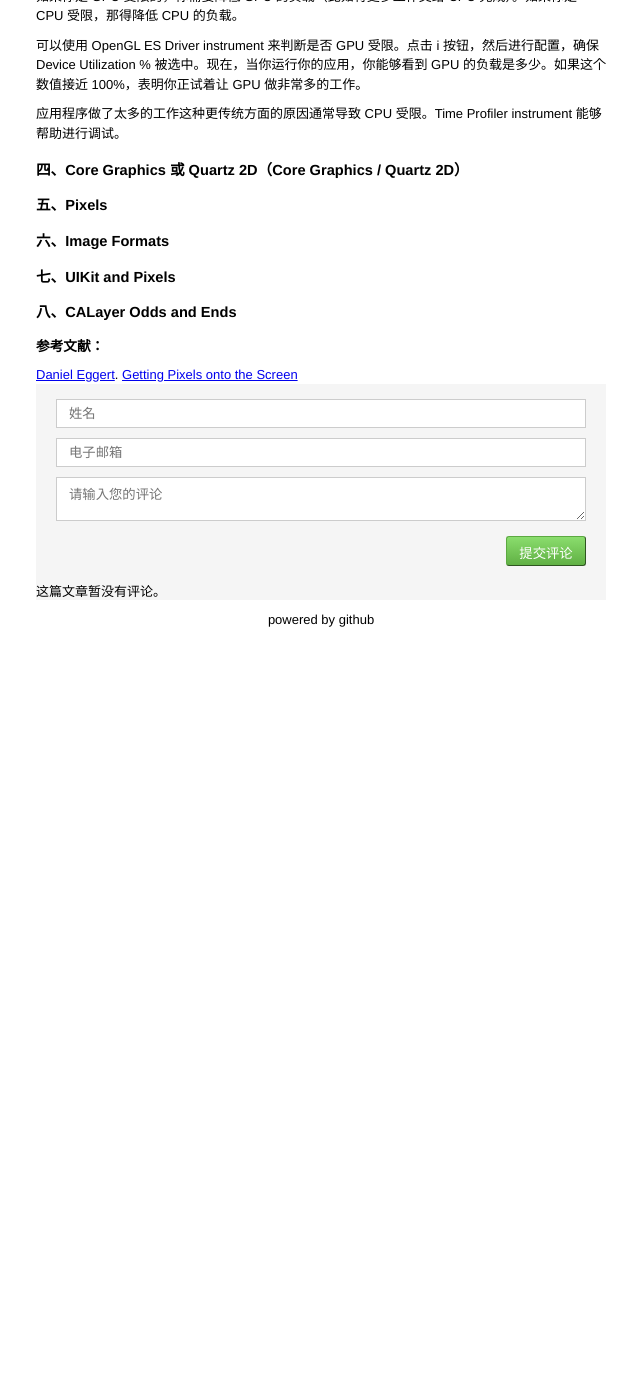
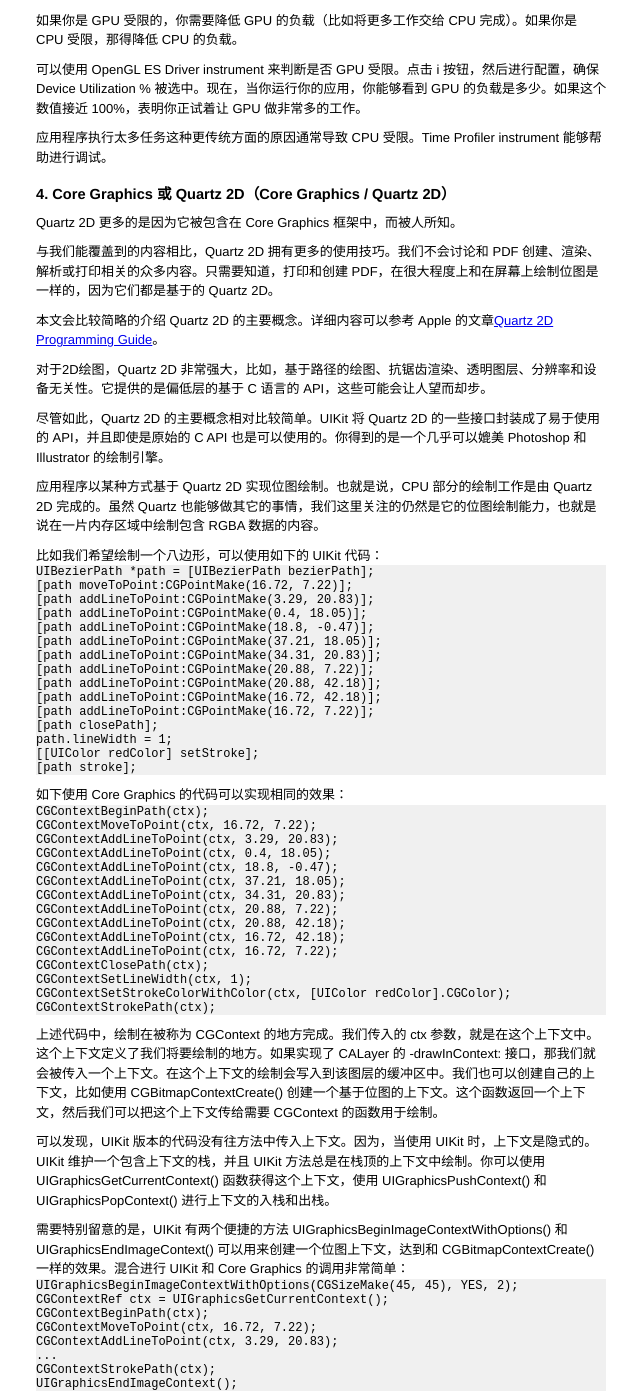
Before and after one commit to rob2468/rob2468.github.io, a Jekyll site: the page built from _posts/2018-01-14-Getting-Pixels-onto-the-Screen-translation.md, in a window 1280 px wide and 1400 px high, scrolled down 5217 px. Shown: the whole window, without its empty margins (319-959 px from the left). Built offline with Jekyll 4.4.1, drawn with Linux system fonts in a browser that asks for light colours; nearby versions of some CDN libraries; before the commit the page ends 5847 px from its top, so only the background shows below that; some of the changed text lies outside the part shown.

Commit message:
update post 2018-01-14 in _posts, finish "Core Graphics / Quartz 2D" section translation

```diff
--- a/_posts/2018-01-14-Getting-Pixels-onto-the-Screen-translation.md
+++ b/_posts/2018-01-14-Getting-Pixels-onto-the-Screen-translation.md
@@ -13,7 +13,7 @@
 
 将内容显示到屏幕上，有许多方式可以实现。这个过程包含许多框架，依靠许多函数和方法的组合实现。本文讨论该过程的底层原理。当你需要考虑相关性能问题时，本文内容能够帮助挑选最优的 API。本文研究的对象是 iOS 系统，不过其中大部分内容也适用于 OS X。
 
-<h2 id="section_1">一、图形栈（Graphics Stack）</h2>
+<h2 id="section_1">1. 图形栈（Graphics Stack）</h2>
 
 内容显示到屏幕的过程有许多工作。但当内容显示到屏幕上后，当前的结构就很简单，每个像素都是由3个颜色单元组成：红色、绿色和蓝色。屏幕上某个像素点显示了特定颜色，本质上就是，组成该像素的红绿蓝这3个颜色单元被使用特定亮度点亮。在 iPhone 5上，屏幕有 1,136×640 = 727,040 个像素，因此有 2,181,120 个颜色单元。在拥有视网膜显示屏的 15" MacBook Pro 上，这个数值超过一千五百万。整个显示系统的软硬件通力合作，确保每个颜色单元使用了正确的亮度点亮。当你滑动视图时，百万数量级的亮点必须每秒钟更新60次。这是一个巨大的工作量。
 
@@ -47,7 +47,7 @@
 
 上文描述了目前为止遇到的复杂问题，后面本文深入讲述其中涉及的技术。
 
-<h2 id="section_2">二、合成（Compositing）</h2>
+<h2 id="section_2">2. 合成（Compositing）</h2>
 
 合成是图像领域的术语，描述的是不同的位图是如何整合在一起并最终形成屏幕上看到的图像。从许多方面来看，这件事情是如此显而易见，以至于我们很容易忽略其中的复杂程度和计算。
 
@@ -126,7 +126,7 @@
 
 如果你的最终方案需要将 shouldRasterize 设为 YES，记住同时将 rasterizationScale 设为 contentScale。
 
-<h2 id="section_3">三、Core Animation & OpenGL ES</h2>
+<h2 id="section_3">3. Core Animation & OpenGL ES</h2>
 
 顾名思义，Core Animation 就是用于让屏幕上的东西动起来。但是，我们会基本上跳过关于动画的讨论，而着重于绘制。需要知道的是，Core Animation 使你能够做非常高效的渲染，因此，你能够在每秒60帧的条件下进行动画。
 
@@ -150,18 +150,111 @@
 
 可以使用 OpenGL ES Driver instrument 来判断是否 GPU 受限。点击 i 按钮，然后进行配置，确保 Device Utilization % 被选中。现在，当你运行你的应用，你能够看到 GPU 的负载是多少。如果这个数值接近 100%，表明你正试着让 GPU 做非常多的工作。
 
-应用程序做了太多的工作这种更传统方面的原因通常导致 CPU 受限。Time Profiler instrument 能够帮助进行调试。
+应用程序执行太多任务这种更传统方面的原因通常导致 CPU 受限。Time Profiler instrument 能够帮助进行调试。
 
-<h2 id="section_4">四、Core Graphics 或 Quartz 2D（Core Graphics / Quartz 2D）</h2>
+<h2 id="section_4">4. Core Graphics 或 Quartz 2D（Core Graphics / Quartz 2D）</h2>
+
+Quartz 2D 更多的是因为它被包含在 Core Graphics 框架中，而被人所知。
+
+与我们能覆盖到的内容相比，Quartz 2D 拥有更多的使用技巧。我们不会讨论和 PDF 创建、渲染、解析或打印相关的众多内容。只需要知道，打印和创建 PDF，在很大程度上和在屏幕上绘制位图是一样的，因为它们都是基于的 Quartz 2D。
+
+本文会比较简略的介绍 Quartz 2D 的主要概念。详细内容可以参考 Apple 的文章<a href="https://developer.apple.com/library/mac/#documentation/GraphicsImaging/Conceptual/drawingwithquartz2d/Introduction/Introduction.html" target="_blank">Quartz 2D Programming Guide</a>。
+
+对于2D绘图，Quartz 2D 非常强大，比如，基于路径的绘图、抗锯齿渲染、透明图层、分辨率和设备无关性。它提供的是偏低层的基于 C 语言的 API，这些可能会让人望而却步。
+
+尽管如此，Quartz 2D 的主要概念相对比较简单。UIKit 将 Quartz 2D 的一些接口封装成了易于使用的 API，并且即使是原始的 C API 也是可以使用的。你得到的是一个几乎可以媲美 Photoshop 和 Illustrator 的绘制引擎。
+
+应用程序以某种方式基于 Quartz 2D 实现位图绘制。也就是说，CPU 部分的绘制工作是由 Quartz 2D 完成的。虽然 Quartz 也能够做其它的事情，我们这里关注的仍然是它的位图绘制能力，也就是说在一片内存区域中绘制包含 RGBA 数据的内容。
+
+比如我们希望绘制一个八边形，可以使用如下的 UIKit 代码：
+
+<div class="code"><pre><code>UIBezierPath *path = [UIBezierPath bezierPath];
+[path moveToPoint:CGPointMake(16.72, 7.22)];
+[path addLineToPoint:CGPointMake(3.29, 20.83)];
+[path addLineToPoint:CGPointMake(0.4, 18.05)];
+[path addLineToPoint:CGPointMake(18.8, -0.47)];
+[path addLineToPoint:CGPointMake(37.21, 18.05)];
+[path addLineToPoint:CGPointMake(34.31, 20.83)];
+[path addLineToPoint:CGPointMake(20.88, 7.22)];
+[path addLineToPoint:CGPointMake(20.88, 42.18)];
+[path addLineToPoint:CGPointMake(16.72, 42.18)];
+[path addLineToPoint:CGPointMake(16.72, 7.22)];
+[path closePath];
+path.lineWidth = 1;
+[[UIColor redColor] setStroke];
+[path stroke];
+</code></pre></div>
+
+如下使用 Core Graphics 的代码可以实现相同的效果：
+
+<div class="code"><pre><code>CGContextBeginPath(ctx);
+CGContextMoveToPoint(ctx, 16.72, 7.22);
+CGContextAddLineToPoint(ctx, 3.29, 20.83);
+CGContextAddLineToPoint(ctx, 0.4, 18.05);
+CGContextAddLineToPoint(ctx, 18.8, -0.47);
+CGContextAddLineToPoint(ctx, 37.21, 18.05);
+CGContextAddLineToPoint(ctx, 34.31, 20.83);
+CGContextAddLineToPoint(ctx, 20.88, 7.22);
+CGContextAddLineToPoint(ctx, 20.88, 42.18);
+CGContextAddLineToPoint(ctx, 16.72, 42.18);
+CGContextAddLineToPoint(ctx, 16.72, 7.22);
+CGContextClosePath(ctx);
+CGContextSetLineWidth(ctx, 1);
+CGContextSetStrokeColorWithColor(ctx, [UIColor redColor].CGColor);
+CGContextStrokePath(ctx);
+</code></pre></div>
+
+上述代码中，绘制在被称为 CGContext 的地方完成。我们传入的 ctx 参数，就是在这个上下文中。这个上下文定义了我们将要绘制的地方。如果实现了 CALayer 的 -drawInContext: 接口，那我们就会被传入一个上下文。在这个上下文的绘制会写入到该图层的缓冲区中。我们也可以创建自己的上下文，比如使用 CGBitmapContextCreate() 创建一个基于位图的上下文。这个函数返回一个上下文，然后我们可以把这个上下文传给需要 CGContext 的函数用于绘制。
+
+可以发现，UIKit 版本的代码没有往方法中传入上下文。因为，当使用 UIKit 时，上下文是隐式的。UIKit 维护一个包含上下文的栈，并且 UIKit 方法总是在栈顶的上下文中绘制。你可以使用 UIGraphicsGetCurrentContext() 函数获得这个上下文，使用 UIGraphicsPushContext() 和 UIGraphicsPopContext() 进行上下文的入栈和出栈。
+
+需要特别留意的是，UIKit 有两个便捷的方法 UIGraphicsBeginImageContextWithOptions() 和 UIGraphicsEndImageContext() 可以用来创建一个位图上下文，达到和 CGBitmapContextCreate() 一样的效果。混合进行 UIKit 和 Core Graphics 的调用非常简单：
+
+<div class="code"><pre><code>UIGraphicsBeginImageContextWithOptions(CGSizeMake(45, 45), YES, 2);
+CGContextRef ctx = UIGraphicsGetCurrentContext();
+CGContextBeginPath(ctx);
+CGContextMoveToPoint(ctx, 16.72, 7.22);
+CGContextAddLineToPoint(ctx, 3.29, 20.83);
+...
+CGContextStrokePath(ctx);
+UIGraphicsEndImageContext();
+</code></pre></div>
+
+或者以另一种方式：
+
+<div class="code"><pre><code>CGContextRef ctx = CGBitmapContextCreate(NULL, 90, 90, 8, 90 * 4, space, bitmapInfo);
+CGContextScaleCTM(ctx, 0.5, 0.5);
+UIGraphicsPushContext(ctx);
+UIBezierPath *path = [UIBezierPath bezierPath];
+[path moveToPoint:CGPointMake(16.72, 7.22)];
+[path addLineToPoint:CGPointMake(3.29, 20.83)];
+...
+[path stroke];
+UIGraphicsPopContext(ctx);
+CGContextRelease(ctx);
+</code></pre></div>
+
+<h2 id="section_5">5. 像素（Pixels）</h2>
+
+屏幕上的像素由3个颜色单元组成，红色、绿色和蓝色。因此，位图数据有时又被称为 RGB 数据。你也许想问，这些数据在内存中是如何组织的。实际情况是，存在非常非常多不同的表示 RGB 位图数据的方式。
 
 
-<h2 id="section_5">五、Pixels</h2>
 
-<h2 id="section_6">六、Image Formats</h2>
 
-<h2 id="section_7">七、UIKit and Pixels</h2>
 
-<h2 id="section_8">八、CALayer Odds and Ends</h2>
+<h3 id="section_5_1">5.1 Default Pixel Layouts</h3>
+
+<h3 id="section_5_2">5.2 Esoteric Layouts</h3>
+
+<h3 id="section_5_3">5.3 Planar Data</h3>
+
+<h3>YCbCr</h3>
+
+<h2 id="section_6">6. Image Formats</h2>
+
+<h2 id="section_7">7. UIKit and Pixels</h2>
+
+<h2 id="section_8">8. CALayer Odds and Ends</h2>
 
 <h3>参考文献：</h3>
 
```
